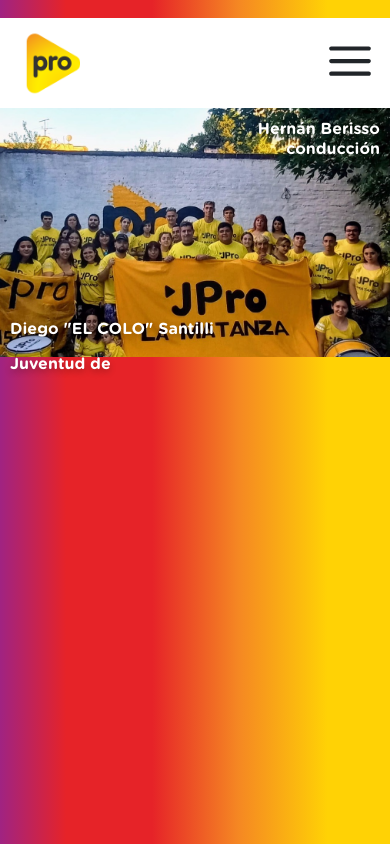
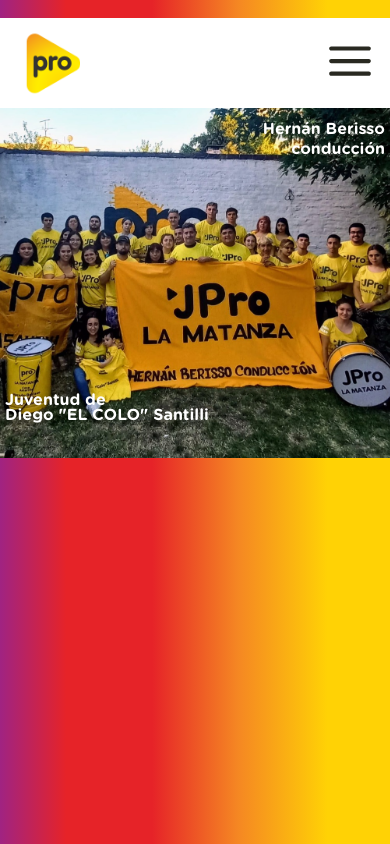
Before and after one commit to matydelt/jpro-la-matanza, a React (Create React App) app: page / in a window 390 px wide. Built offline with nearby package versions, Linux system fonts and the light colour scheme.

Commit message:
bug fixed

```diff
--- a/src/components/homepage.css
+++ b/src/components/homepage.css
@@ -14,6 +14,8 @@
         background-size: cover;
         background-repeat: no-repeat;
         margin-top: 5rem;
+        display: flex;
+        flex-direction: column;
         }
     .homepage-box{
         width: 100%;
@@ -26,23 +28,21 @@
 
     }
     .first-text{
-        margin-top: 50px;
         padding-right: 10px;
         display: flex;
         flex-direction: column;
     }
     .p1-first-text{
         display: flex;
-        justify-content: end;
+        justify-content:flex-end;
     }
     .p2-first-text{
         display: flex;
-        justify-content: end;
+        justify-content:flex-end;
         margin-top: -70px;
     }
     .second-text{
-        margin-top: 400px;
-        padding-left: 10px;
+        margin-top: 300px;
     }
     .p1-second-text{
         display: flex;
@@ -62,6 +62,8 @@
         background-size: cover;
         background-repeat: no-repeat;
         margin-top: 6.5rem;
+        display: flex;
+        flex-direction: column;
     }
     .homepage-box{
         width: 100%;
@@ -74,23 +76,21 @@
 
     }
     .first-text{
-        margin-top: 50px;
         padding-right: 10px;
         display: flex;
         flex-direction: column;
     }
     .p1-first-text{
         display: flex;
-        justify-content: end;
+        justify-content:flex-end;
     }
     .p2-first-text{
         display: flex;
-        justify-content: end;
+        justify-content:flex-end;
         margin-top: -50px;
     }
     .second-text{
-        margin-top: 150px;
-        padding-left: 10px;
+        margin-top: 200px;
     }
     .p1-second-text{
         display: flex;
@@ -106,52 +106,51 @@
 @media (max-width: 600px){
 .image-box {
     background-image: url("../assets/93817c1b-fd61-4c7a-a250-da4aa843e1c9.png");
-    min-height: 30vh;
+    min-height: 42vh;
     background-size: cover;
     background-repeat: no-repeat;
     margin-top: 6.5rem;
+    display: flex;
+    flex-direction: column;
 }
 .text-box{
     font-family: "Gotham Rounded", sand-serif;
     font-size: 1rem;
     color: white;
     text-shadow: rgb(0 0 0 / 25%) 0px 3px 6px;
+    display: flex;
 
 }
 .first-text{
-    margin-top: 50px;
-    padding-right: 10px;
+    padding-right: 5px;
     display: flex;
     flex-direction: column;
 }
 .p1-first-text{
     display: flex;
-    justify-content: end;
+    justify-content: flex-end;
 }
 .p2-first-text{
     display: flex;
-    justify-content: end;
+    justify-content: flex-end;
     margin-top: -15px;
 }
-@media (max-width: 600px){
-    .second-text{
-        padding-left: 10px;
-        margin-top: 180px !important;
-    }
-}
-@media (max-width: 360px) {
-    .second-text{
-        padding-left: 10px;
-        margin-top: 106px !important;
-    }
+.second-text{
+    padding-left: 5px;
+    margin-top: 200px;
+    display: flex;
+    flex-direction: column;
+
 }
 .p1-second-text{
     display: flex;
     justify-content: initial;
+    align-items: flex-end;
 }
 .p2-second-text{
     display: flex;
     justify-content: initial;
-    margin-top: -70px;
+    margin-top: -20px;
+    align-items: flex-end;
 }
 }
--- a/src/components/homepage.js
+++ b/src/components/homepage.js
@@ -20,16 +20,15 @@
             <div>
 
                 <div className="image-box" >
-                    <div className="text-box" >
-                        <div className="first-text">
+                    <div className="first-text text-box">
                         <p className="p1-first-text">Hernán Berisso</p>
                         <p className="p2-first-text">conducción</p>
                     </div>
-                        <div className="second-text">
+                    <div className="second-text text-box">
                         <p className="p1-second-text">Juventud de</p>
                         <p className="p2-second-text">Diego "EL COLO" Santilli</p>
                     </div>
-                    </div></div>
+                </div>
 
             </div>
 
--- a/src/components/navbar/navbar.css
+++ b/src/components/navbar/navbar.css
@@ -35,7 +35,7 @@
     .items-box{
         display: flex ;
         align-items: center;
-        justify-content: end;
+        justify-content:flex-end;
         width: 100%;
         height: 100%;
         padding-right: 5px;
@@ -124,14 +124,14 @@
     .hamburger{
         width: 50px;
         height: 50px;
-        color: #212529;
+        color: #292921;
         margin-top: -4px;
         transition: 0.4s;
     }
     .hamburger-box{
         display: flex ;
         align-items: center;
-        justify-content: end;
+        justify-content:flex-end;
         width: 100%;
         height: 100%;
         padding-right: 5px;
```
Lines whose indentation alone changed are shown as unchanged.
